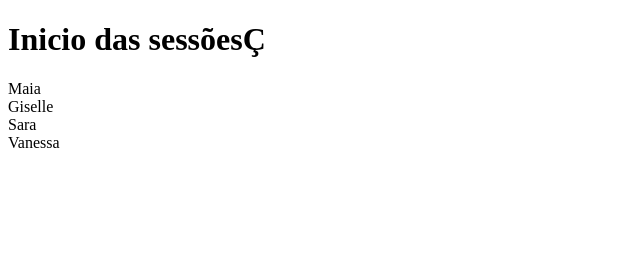
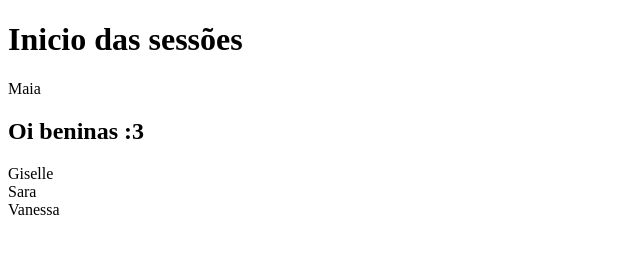
Before and after one commit to Samkuran/Projeto_equipeGithub, a plain HTML site: page index.html in a window 1280 px wide. Shown: the whole page, without its empty margins (0-640 px from the left). Drawn offline with Linux system fonts and the light colour scheme.

Commit message:
texto maia

```diff
--- a/index.html
+++ b/index.html
@@ -9,10 +9,11 @@
 
 <body>
     <header>
-        <h1>Inicio das sessõesÇ</h1>
+        <h1>Inicio das sessões</h1>
     </header>
     <article>
         <section>Maia</section>
+        <h2>Oi beninas :3</h2>
         <section>Giselle</section>
         <section>Sara</section>
         <section>Vanessa</section>
```
